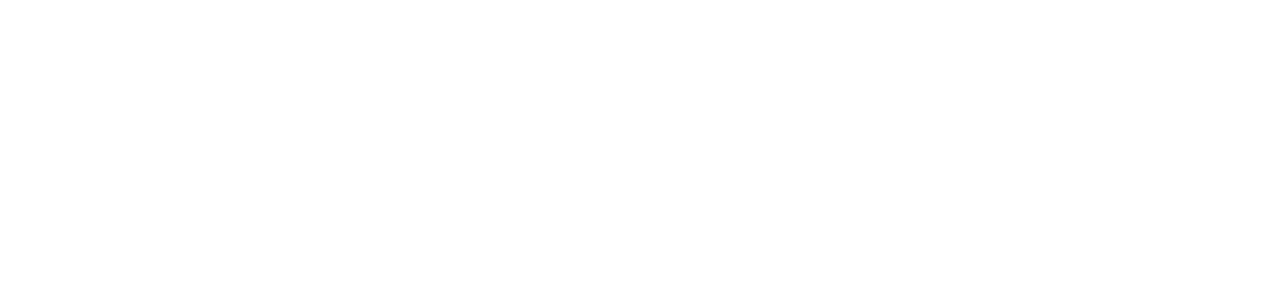
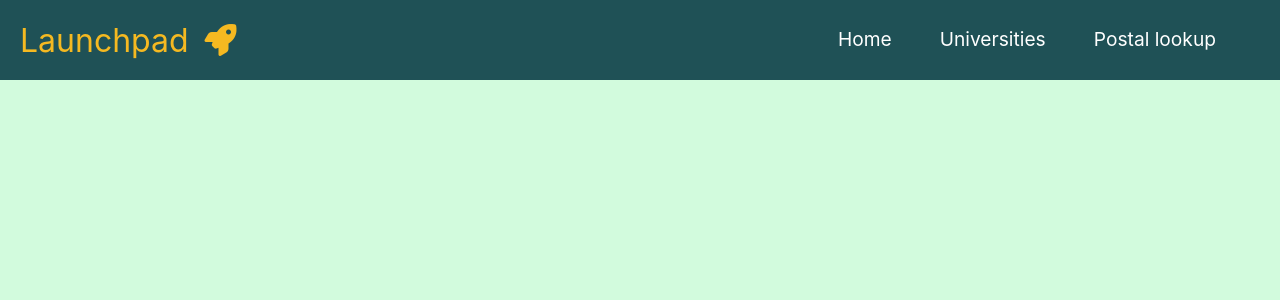
Before and after one commit to banchego/mykytabitkov_launchpad-react-code-challenge, a React (Create React App) app: page / in a window 1280 px wide. Shown: the top 300 px of the page. Built offline with nearby package versions, Linux system fonts and the light colour scheme.

Commit message:
Finished Navbar

```diff
--- a/public/index.html
+++ b/public/index.html
@@ -8,11 +8,15 @@
       name="description"
       content="Web site created using create-react-app"
     />
+    <link rel="stylesheet" href="https://cdnjs.cloudflare.com/ajax/libs/font-awesome/6.2.0/css/all.min.css" integrity="sha512-xh6O/CkQoPOWDdYTDqeRdPCVd1SpvCA9XXcUnZS2FmJNp1coAFzvtCN9BmamE+4aHK8yyUHUSCcJHgXloTyT2A==" crossorigin="anonymous" referrerpolicy="no-referrer" />
+
            <title>Frontend Code Challenge </title>
   </head>
   <body>
 
-    <div id="root"></div>
+    <div id="root">
+
+    </div>
 
   </body>
 </html>
--- a/src/App.css
+++ b/src/App.css
@@ -1,38 +1,15 @@
-.App {
-  text-align: center;
+* {
+  margin: 0;
+  padding: 0;
 }
 
-.App-logo {
-  height: 40vmin;
-  pointer-events: none;
+body {
+  background-color: #d2fbdd;
 }
 
-@media (prefers-reduced-motion: no-preference) {
-  .App-logo {
-    animation: App-logo-spin infinite 20s linear;
-  }
+.pages {
+  color: #316685;
+  text-align: center;
+  font-size: 1rem;
+  margin-top: 10%;
 }
-
-.App-header {
-  background-color: #282c34;
-  min-height: 100vh;
-  display: flex;
-  flex-direction: column;
-  align-items: center;
-  justify-content: center;
-  font-size: calc(10px + 2vmin);
-  color: white;
-}
-
-.App-link {
-  color: #61dafb;
-}
-
-@keyframes App-logo-spin {
-  from {
-    transform: rotate(0deg);
-  }
-  to {
-    transform: rotate(360deg);
-  }
-}
--- a/src/App.js
+++ b/src/App.js
@@ -1,11 +1,28 @@
+import React from 'react';
+import NavBar from './components/navbar/NavBar';
+import './App.css';
+import { BrowserRouter as Router, Routes, Route } from 'react-router-dom';
 
-import './App.css';
+// import { Home } from './components/pages/Home';
+// import {Universities} from './components/pages/Universities';
+
+
 
 function App() {
   return (
-    <div className="App">
+    <>
+      <Router>
+      <NavBar />
 
-    </div>
+      <div className='pages'>
+      <Routes>
+        {/* <Route exact path="/" element={<Home/>} />
+        <Route path="/universities" element={<Universities />}/> */}
+
+      </Routes>
+      </div>
+      </Router>
+    </>
   );
 }
 
--- a/src/components/navbar/Navbar.css
+++ b/src/components/navbar/Navbar.css
@@ -0,0 +1,119 @@
+.navbar {
+    background-color: #1f5156;
+    height: 80px;
+    display: flex;
+    justify-content: center;
+    align-items: center;
+    font-size: 1.2rem;
+    position: sticky;
+    top: 0;
+    z-index: 20;
+  }
+
+  .nav-container {
+    display: flex;
+    justify-content: center;
+    align-items: center;
+    width: 100%;
+    height: 80px;
+    max-width: 1500px;
+  }
+
+  .nav-logo {
+    color: #f5b921;
+    align-items: center;
+    margin-left: 20px;
+
+    cursor: pointer;
+    text-decoration: none;
+    font-size: 2rem;
+    flex-grow: 1;
+  }
+
+  .nav-menu {
+    display: flex;
+    list-style: none;
+    text-align: center;
+    margin-right: 2rem;
+  }
+
+  .nav-links {
+    color: #fff;
+    text-decoration: none;
+    padding: 0.5rem 1rem;
+    height: 100%;
+    border-bottom: 3px solid transparent;
+  }
+  .fa-rocket {
+    margin-left: 1rem;
+  }
+
+  .nav-item {
+    line-height: 40px;
+    margin-right: 1rem;
+  }
+
+  .nav-item:after {
+    content: "";
+    display: block;
+    height: 3px;
+    width: 0;
+    background: transparent;
+    transition: width 0.7s ease, background-color 0.5s ease;
+  }
+
+  .nav-item:hover:after {
+    width: 100%;
+    background: #ffdd40;
+  }
+
+  /* .nav-item .active {
+    color: #ffdd40;
+    border: 1px solid #ffdd40;
+  } */
+
+  .nav-icon {
+    display: none;
+  }
+
+  @media screen and (max-width: 960px) {
+    .nav-menu {
+      display: flex;
+      flex-direction: column;
+      width: 100%;
+      border-top: 1px solid #fff;
+      position: absolute;
+      top: 80px;
+      left: -110%;
+      opacity: 1;
+      transition: all 0.5s ease;
+    }
+
+    .nav-menu.active {
+      background: #1f5156;
+      left: 0px;
+      opacity: 1;
+      transition: all 0.5s ease;
+      z-index: 1;
+    }
+    /* .nav-item .active {
+      color: #ffdd40;
+      border: none;
+    } */
+    .nav-links {
+      padding: 1.5rem;
+      width: 100%;
+      display: table;
+    }
+
+    .nav-icon {
+      display: block;
+      position: absolute;
+      top: 0;
+      right: 0;
+      transform: translate(-100%, 60%);
+      font-size: 1.8rem;
+      cursor: pointer;
+      color: #ffdd40;
+    }
+  }
--- a/src/components/navbar/Navbar.js
+++ b/src/components/navbar/Navbar.js
@@ -0,0 +1,57 @@
+import React, { useState } from "react";
+import { NavLink } from "react-router-dom";
+import "./NavBar.css";
+
+function NavBar() {
+    const [click, setClick] = useState(false);
+
+  const handleClick = () => setClick(!click);
+  return (
+    <>
+      <nav className="navbar">
+        <div className="nav-container ">
+          <NavLink exact to="/" className="nav-logo">
+            Launchpad
+            <i class="fa-solid fa-rocket"></i>
+          </NavLink>
+
+          <ul className={click ? "nav-menu active" : "nav-menu"}>
+            <li className="nav-item">
+              <NavLink exact to='/'
+              activeClassName='active'
+              className="nav-links"
+              onClick={handleClick}
+              >
+                Home
+              </NavLink>
+            </li>
+            <li className="nav-item">
+              <NavLink
+              exact to="/universities"
+              activeClassName='active'
+              className="nav-links"
+              onClick={handleClick}
+              >
+                Universities
+              </NavLink>
+            </li>
+            <li className="nav-item">
+              <NavLink exact to="/postal"
+              activeClassName='active'
+              className="nav-links"
+              onClick={handleClick}
+              >
+                Postal lookup
+              </NavLink>
+            </li>
+          </ul>
+          <div className="nav-icon" onClick={handleClick}>
+            <i className={click ? "fas fa-times" : "fas fa-bars"}></i>
+          </div>
+        </div>
+      </nav>
+    </>
+  );
+}
+
+export default NavBar;
--- a/src/index.js
+++ b/src/index.js
@@ -3,9 +3,15 @@
 import './index.css';
 import App from './App';
 
-const root = ReactDOM.createRoot(document.getElementById('root'));
+// import { Provider } from 'react-redux';
+// import store from './store/store';
+
+
+
+const root = ReactDOM.createRoot(document.getElementById("root"));
 root.render(
-  <React.StrictMode>
-    <App />
-  </React.StrictMode>
+
+        <App />
+
+
 );
--- /dev/null
+++ b/src/store/store.js
@@ -0,0 +1,14 @@
+// import { configureStore } from '@reduxjs/toolkit';
+// import postsReducer from '';
+// import universitiesReducer from '';
+// import countriesReducer from '';
+// import postalReducer from '';
+
+// export const store = configureStore({
+//   reducer: {
+//     posts: postsReducer,
+//     universities: universitiesReducer,
+//     countries: countriesReducer,
+//     postal: postalReducer,
+//   },
+// });
```
Also changed, not shown: src/store/reducers.js (deleted).
